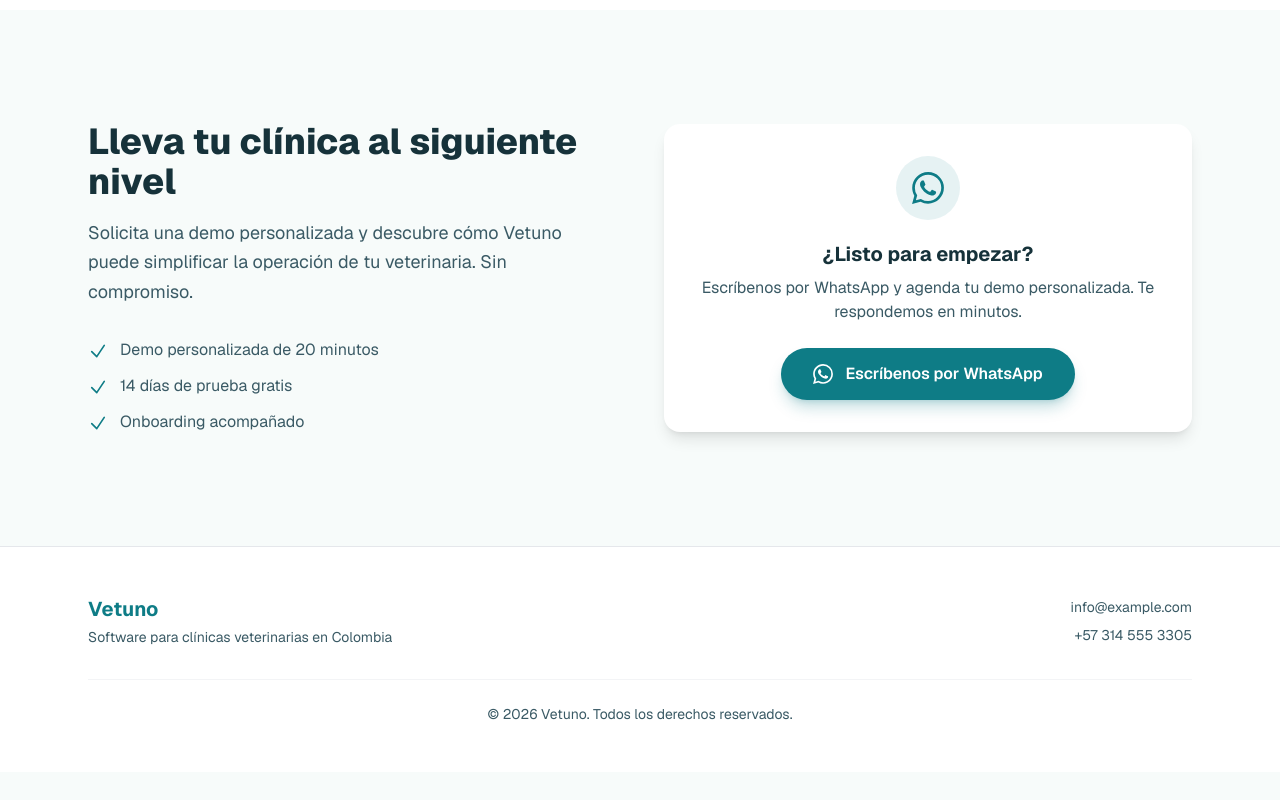
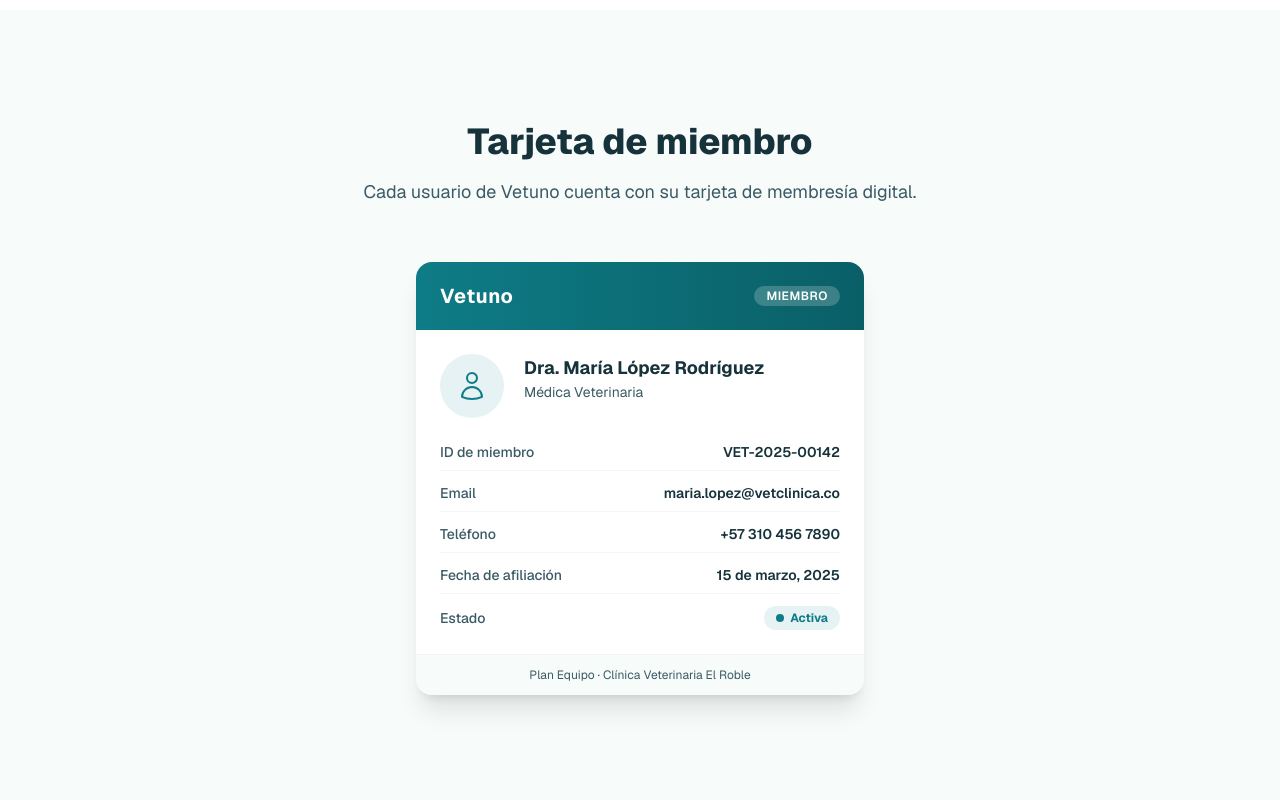
Before and after one commit to AutoSlop/vetuno, a Next.js app: page / in a window 1280 px wide. Shown: the part 4700-5500 px from the top of the page. Before the commit the page ends 5472 px from the top, so only its background shows below. Built offline with nearby package versions, Linux system fonts and the light colour scheme.

Commit message:
feat: Agrega al producto actual una tarjeta de membresía de usuario visible de

```diff
--- a/app/page.tsx
+++ b/app/page.tsx
@@ -439,6 +439,78 @@
         </div>
       </section>
 
+      {/* ═══ MI MEMBRESÍA ═══ */}
+      <section id="membresia" className="py-20 md:py-28">
+        <div className="mx-auto max-w-6xl px-6">
+          <div className="mx-auto mb-14 max-w-2xl text-center">
+            <h2 className="text-3xl font-extrabold text-text md:text-4xl">
+              Tarjeta de miembro
+            </h2>
+            <p className="mt-4 text-lg text-text-light">
+              Cada usuario de Vetuno cuenta con su tarjeta de membresía digital.
+            </p>
+          </div>
+          <div className="mx-auto max-w-md">
+            <div className="overflow-hidden rounded-2xl shadow-xl">
+              {/* Card header */}
+              <div className="bg-gradient-to-r from-teal to-teal-dark px-6 py-5 text-white">
+                <div className="flex items-center justify-between">
+                  <span className="text-xl font-bold tracking-wide">Vetuno</span>
+                  <span className="rounded-full bg-white/20 px-3 py-0.5 text-xs font-semibold uppercase tracking-wider">
+                    Miembro
+                  </span>
+                </div>
+              </div>
+              {/* Card body */}
+              <div className="bg-white p-6">
+                <div className="flex items-start gap-5">
+                  {/* Avatar */}
+                  <div className="flex h-16 w-16 shrink-0 items-center justify-center rounded-full bg-teal/10">
+                    <svg className="h-8 w-8 text-teal" fill="none" viewBox="0 0 24 24" stroke="currentColor" strokeWidth={1.5}>
+                      <path strokeLinecap="round" strokeLinejoin="round" d="M15.75 6a3.75 3.75 0 11-7.5 0 3.75 3.75 0 017.5 0zM4.501 20.118a7.5 7.5 0 0114.998 0A17.933 17.933 0 0112 21.75c-2.676 0-5.216-.584-7.499-1.632z" />
+                    </svg>
+                  </div>
+                  <div className="min-w-0">
+                    <h3 className="text-lg font-bold text-text">Dra. María López Rodríguez</h3>
+                    <p className="text-sm text-text-light">Médica Veterinaria</p>
+                  </div>
+                </div>
+
+                <div className="mt-6 space-y-3 text-sm">
+                  <div className="flex items-center justify-between border-b border-gray-100 pb-2">
+                    <span className="font-medium text-text-light">ID de miembro</span>
+                    <span className="font-semibold text-text">VET-2025-00142</span>
+                  </div>
+                  <div className="flex items-center justify-between border-b border-gray-100 pb-2">
+                    <span className="font-medium text-text-light">Email</span>
+                    <span className="font-semibold text-text">maria.lopez@vetclinica.co</span>
+                  </div>
+                  <div className="flex items-center justify-between border-b border-gray-100 pb-2">
+                    <span className="font-medium text-text-light">Teléfono</span>
+                    <span className="font-semibold text-text">+57 310 456 7890</span>
+                  </div>
+                  <div className="flex items-center justify-between border-b border-gray-100 pb-2">
+                    <span className="font-medium text-text-light">Fecha de afiliación</span>
+                    <span className="font-semibold text-text">15 de marzo, 2025</span>
+                  </div>
+                  <div className="flex items-center justify-between">
+                    <span className="font-medium text-text-light">Estado</span>
+                    <span className="inline-flex items-center gap-1.5 rounded-full bg-teal/10 px-3 py-1 text-xs font-bold text-teal">
+                      <span className="h-2 w-2 rounded-full bg-teal"></span>
+                      Activa
+                    </span>
+                  </div>
+                </div>
+              </div>
+              {/* Card footer */}
+              <div className="border-t border-gray-100 bg-bg px-6 py-3 text-center text-xs text-text-light">
+                Plan Equipo &middot; Clínica Veterinaria El Roble
+              </div>
+            </div>
+          </div>
+        </div>
+      </section>
+
       {/* ═══ CTA + DEMO FORM ═══ */}
       <section id="demo" className="py-20 md:py-28">
         <div className="mx-auto max-w-6xl px-6">
```
